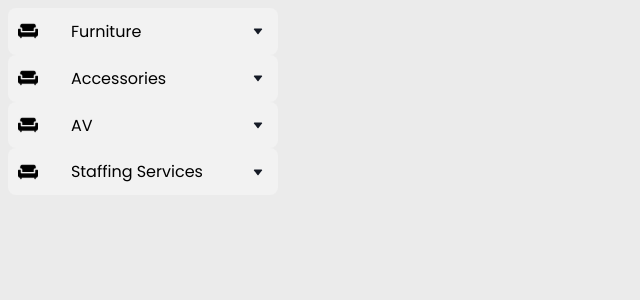
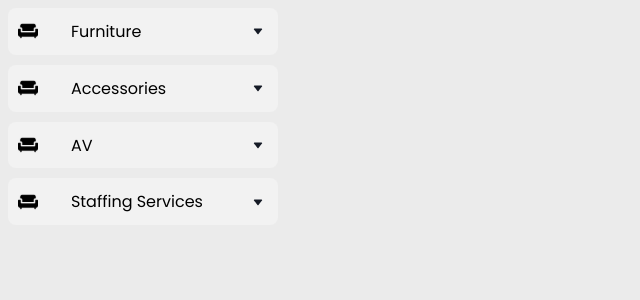
Before and after one commit to sreevishnu01/cart, a Next.js app: page / in a window 1280 px wide. Shown: the top 300 px of the page, without its empty margins (0-640 px from the left). Built offline with nearby package versions, Linux system fonts and the light colour scheme.

Commit message:
added some padding on dropdown

```diff
--- a/src/app/component/Dropdown.jsx
+++ b/src/app/component/Dropdown.jsx
@@ -15,7 +15,8 @@ function Dropdown() {
   return (
     <>
       {category.map((item, index) => (
-        <div className="drop-container" key={index}>
+        <div className="dropdown-main" key={index}>
+          <div className="drop-container ">
             <div
               className="dropdown-item parent-dropdown"
               onClick={(e) => toggleDropdown(index)}
@@ -71,6 +72,7 @@ function Dropdown() {
               </div>
             )}
           </div>
+        </div>
       ))}
     </>
   );
```
Lines whose indentation alone changed are shown as unchanged.
